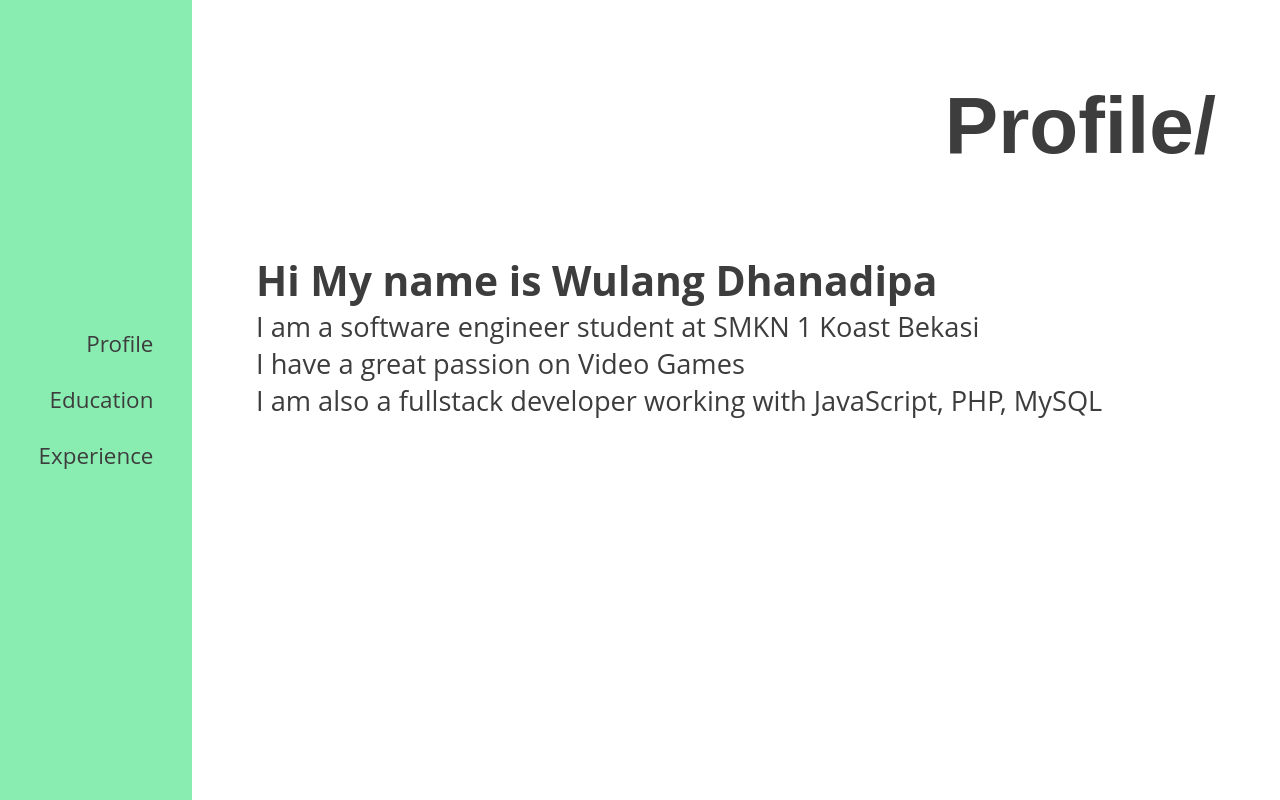
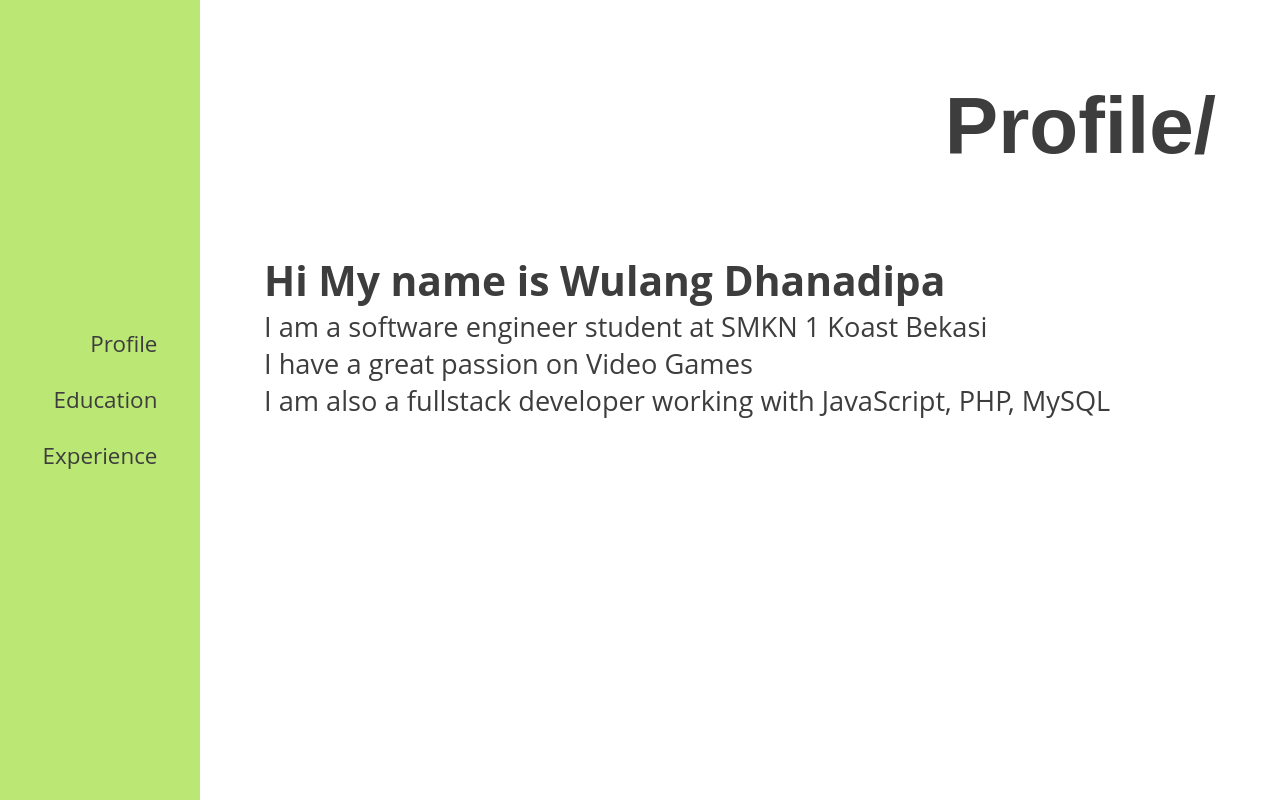
Before and after one commit to bodybody123/cv-wulangd, a React (Create React App) app: page / in a window 1280 px wide. Built offline with nearby package versions, Linux system fonts and the light colour scheme.

Commit message:
added transation animation

```diff
--- a/package.json
+++ b/package.json
@@ -1,5 +1,5 @@
 {
-  "homepage": "http://bodybody123.github.io/cd-wulangd",
+  "homepage": "http://bodybody123.github.io/cv-wulangd",
   "name": "cv-wulangd",
   "version": "0.1.0",
   "private": true,
--- a/src/App.js
+++ b/src/App.js
@@ -1,4 +1,4 @@
-import React, { useState } from 'react';
+import React, { useEffect, useState } from 'react';
 import Header from './components/header';
 import Body from './components/body';
 import Link from './components/link';
@@ -6,22 +6,38 @@ import Link from './components/link';
 function App() {
 
   const [content, setContent] = useState('profile');
+  const [animate, setAnimate] = useState(0);
 
+  useEffect(() => {
+    const interval = setInterval(() => {
+      setAnimate(animate => 0);
+    }, 600);
+    return () => clearInterval(interval);
+  }, []);
+
+  let arr = [
+    'profile',
+    'education',
+    'experience'
+  ];
+
+  let linkLoop = arr.map((val, idx) => {
+    return <Link
+              key={idx}
+              name={val}
+              click={() => {
+                setContent(val);
+                setAnimate(1);
+              }}/>
+  });
   return (
     <div className="container">
       <Header>
-        <Link
-          name="Profile"
-          click={() => setContent('profile')}/>
-        <Link
-          name="Education"
-          click={() => setContent('education')}/>
-        <Link
-          name="Experience"
-          click={() => setContent('experience')}/>
+        {linkLoop}
       </Header>
       <Body
-        content={content}/>
+        content={content}
+        anim={animate}/>
     </div>
   );
 }
--- a/src/components/body.jsx
+++ b/src/components/body.jsx
@@ -35,7 +35,7 @@ function Body(props) {
                 {header}
             </div>
             <div id="about-content" className="about-content">
-                <div className="text">
+                <div className="text fade-in-fwd" anim={props.anim}>
                     {content}
                 </div>
             </div>
--- a/src/components/experience.jsx
+++ b/src/components/experience.jsx
@@ -6,7 +6,7 @@ function Experience() {
             <ul>
                 <li>
                     <code>2021</code>
-                    <br/> Pt. Brilyan Trimatra Utama at Bekasi Barat as Internship
+                    <br/> Pt. Brilyan Trimatra Utama at Rawa Lumbu as Internship
                 </li>
             </ul>
         </div>
--- a/src/hud/content.css
+++ b/src/hud/content.css
@@ -14,6 +14,49 @@
   text-align: right;
 }
 
+.fade-in-fwd[anim='1'] {
+	-webkit-animation: fade-in-fwd 0.6s ease-in-out ;
+	        animation: fade-in-fwd 0.6s ease-in-out ;
+}
+
+/* ----------------------------------------------
+ * Generated by Animista on 2021-4-29 10:7:28
+ * Licensed under FreeBSD License.
+ * See http://animista.net/license for more info.
+ * w: http://animista.net, t: @cssanimista
+ * ---------------------------------------------- */
+
+/**
+ * ----------------------------------------
+ * animation fade-in-fwd
+ * ----------------------------------------
+ */
+ @-webkit-keyframes fade-in-fwd {
+  0% {
+    -webkit-transform: translateZ(-80px);
+            transform: translateZ(-80px);
+    opacity: 0;
+  }
+  100% {
+    -webkit-transform: translateZ(0);
+            transform: translateZ(0);
+    opacity: 1;
+  }
+}
+@keyframes fade-in-fwd {
+  0% {
+    -webkit-transform: translateZ(-80px);
+            transform: translateZ(-80px);
+    opacity: 0;
+  }
+  100% {
+    -webkit-transform: translateZ(0);
+            transform: translateZ(0);
+    opacity: 1;
+  }
+}
+
+
 @media only screen and (max-width: 768px){
   .about-content{
     font-size: 1.2rem;
--- a/src/hud/navigation.css
+++ b/src/hud/navigation.css
@@ -14,6 +14,7 @@
 }
 a.links{
     position: relative;
+    text-transform: capitalize;
 }
 a.links::before{
     content: "";
@@ -31,7 +32,7 @@ a.links:hover::before{
     width: 100%;
 }
 
-@media only screen and (max-width: 400px){
+@media only screen and (max-width: 600px){
     .nav{
         text-align: center;
         align-items: center;
--- a/src/index.css
+++ b/src/index.css
@@ -27,7 +27,7 @@ ol, ul {
 /* Theming purposes */
 :root{
   --bgColor: rgb(255, 255, 255);
-  --primary: rgb(137, 237, 177);
+  --primary: rgb(187, 231, 116);
   --onPrimary: rgb(61, 61, 61);
 }
 *{
@@ -55,7 +55,7 @@ code{
 
 .container {
   display: grid;
-  grid-template-columns: 15% auto;
+  grid-template-columns: 12.5rem auto;
   grid-template-areas: "sidebar main" "sidebar main";
   column-gap: 2rem;
   width: 100vw;
```
Also changed, not shown: public/education.html (deleted), public/experience.html (deleted).
